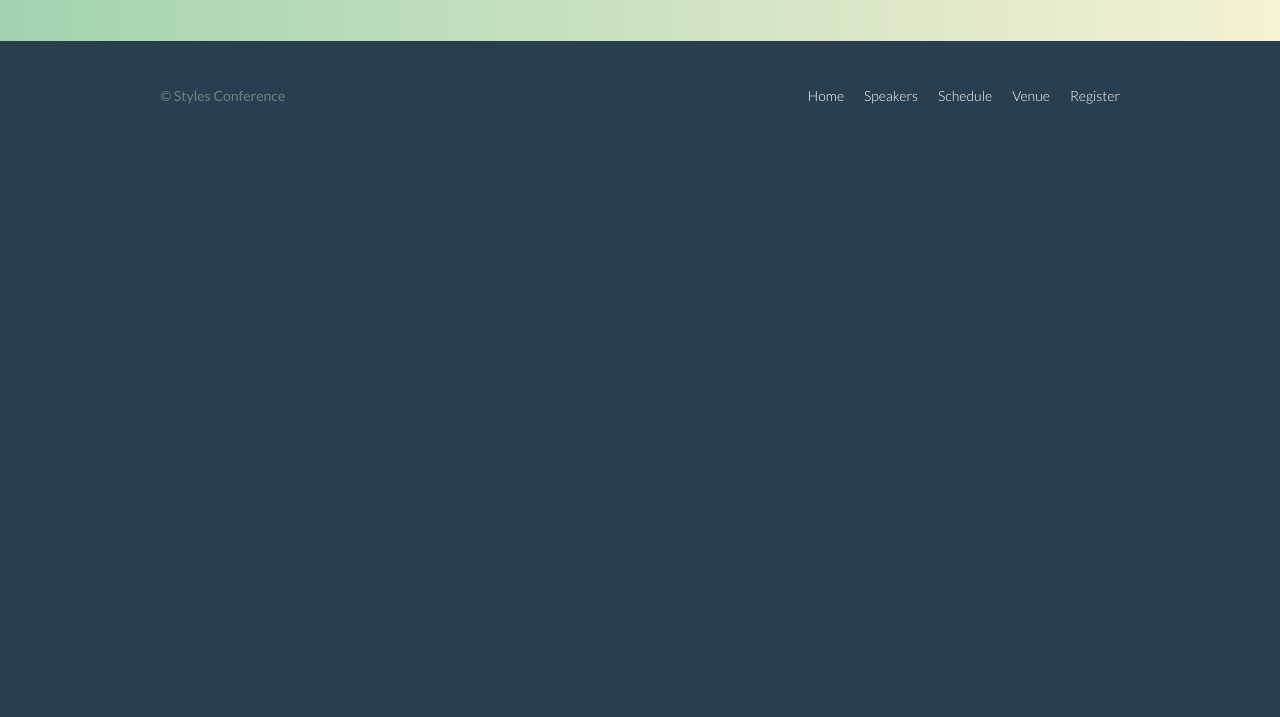
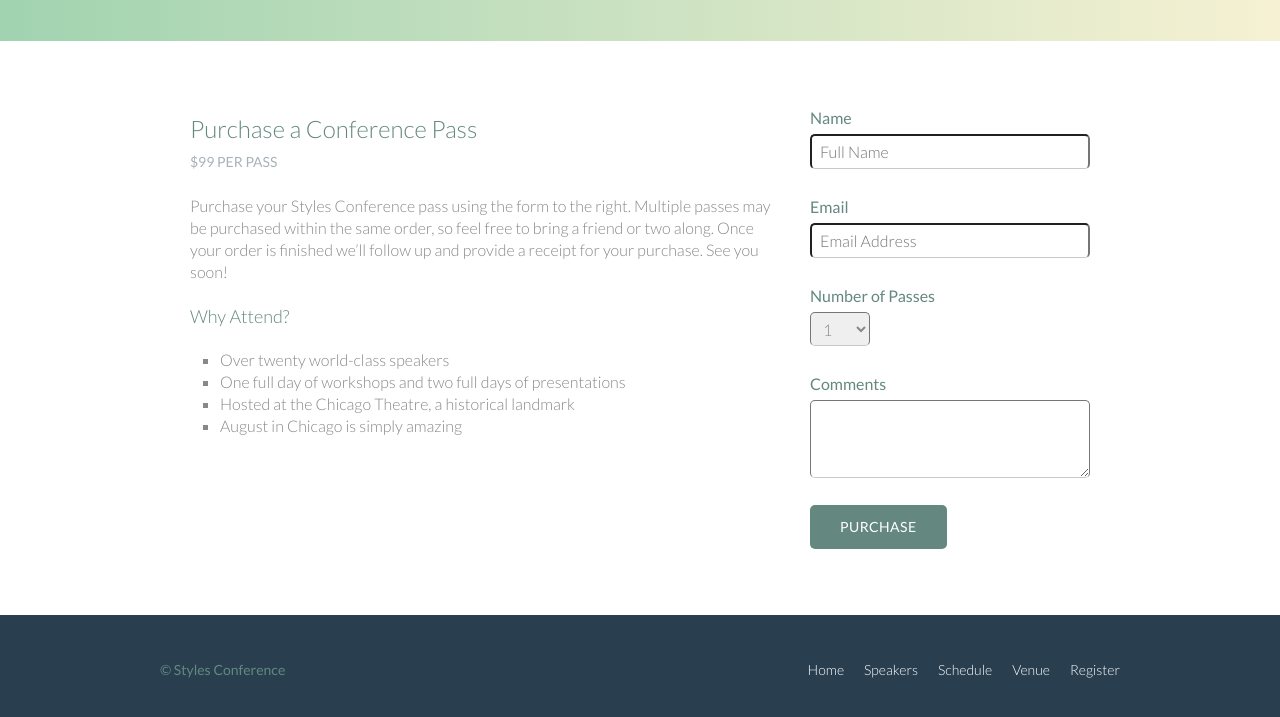
Before and after one commit to jgitterman/learning_practice, a plain HTML site: page register.html in a window 1280 px wide. Shown: the part 355-1072 px from the top of the page. Before the commit the page ends 800 px from the top, so only its background shows below. Drawn offline with Linux system fonts and the light colour scheme.

Commit message:
finished lesson 10

```diff
--- a/Assets/CSS/main.css
+++ b/Assets/CSS/main.css
@@ -279,3 +279,60 @@
 .venue-map {
   height: 264px;
 }
+
+.why-attend {
+  list-style: square;
+  margin: 0 0 22px 30px;
+}
+
+form {
+  margin-bottom: 22px;
+}
+
+input,
+select,
+textarea {
+  font: 300 16px/22px "Lato", "Open Sans", "Helvetica Neue", Helvetica, Arial, sans-serif;
+}
+
+.register-group label {
+  color: #648880;
+  cursor: pointer;
+  font-weight: 400;
+}
+
+.register-group input,
+.register-group select,
+.register-group textarea {
+  border-block-end: 1px solid #c6c9cc;
+  border-radius: 5px;
+  color: #888;
+  display: block;
+  margin: 5px 0 27px 0;
+  padding: 5px 8px;
+}
+
+.register-group input,
+.register-group textarea {
+  width: 100%;
+}
+
+.register-group select {
+  height: 34px;
+  width: 60px;
+}
+
+.register-group textarea {
+  height: 78px;
+}
+
+.btn-default {
+  border: 0;
+  background: #648880;
+  padding: 11px 30px;
+  font-size: 14px;
+}
+
+.btn-default:hover {
+  background: #77a198;
+}
--- a/register.html
+++ b/register.html
@@ -37,6 +37,58 @@
     </div>
   </section>
 
+
+  <section class="row">
+      <div class="grid">
+
+        <section class="col-2-3">
+          <h2>Purchase a Conference Pass</h2>
+          <h5>$99 per Pass</h5>
+          <p>Purchase your Styles Conference pass using the form to the right. Multiple passes may be purchased within the same order, so feel free to bring a friend or two along. Once your order is finished we&#8217;ll follow up and provide a receipt for your purchase. See you soon!</p>
+          <h4>Why Attend?</h4>
+          <ul class="why-attend">
+            <li>Over twenty world-class speakers</li>
+            <li>One full day of workshops and two full days of presentations</li>
+            <li>Hosted at the Chicago Theatre, a historical landmark</li>
+            <li>August in Chicago is simply amazing</li>
+          </ul>
+        </section><!--
+        --><form class="col-1-3" action="#" method="post">
+          <fieldset class="register-group">
+            <label>
+              Name
+              <input type="text" name="name" placeholder="Full Name" required>
+            </label>
+
+            <label>
+              Email
+              <input type="email" name="email" placeholder="Email Address" required>
+            </label>
+
+            <label>
+              Number of Passes
+              <select name="quantity" required>
+                <option value="1" selected>1</option>
+                <option value="2">2</option>
+                <option value="3">3</option>
+                <option value="4">4</option>
+                <option value="5">5</option>
+              </select>
+            </label>
+
+            <label>
+              Comments
+              <textarea name="comments"></textarea>
+            </label>
+          </fieldset>
+          <input class="btn btn-default" type="submit" name="submit" value="Purchase">
+        </form>
+
+      </div>
+    </section>
+
+
+
   <footer class="primary-footer container group">
     <small>&copy; Styles Conference</small>
 
```
